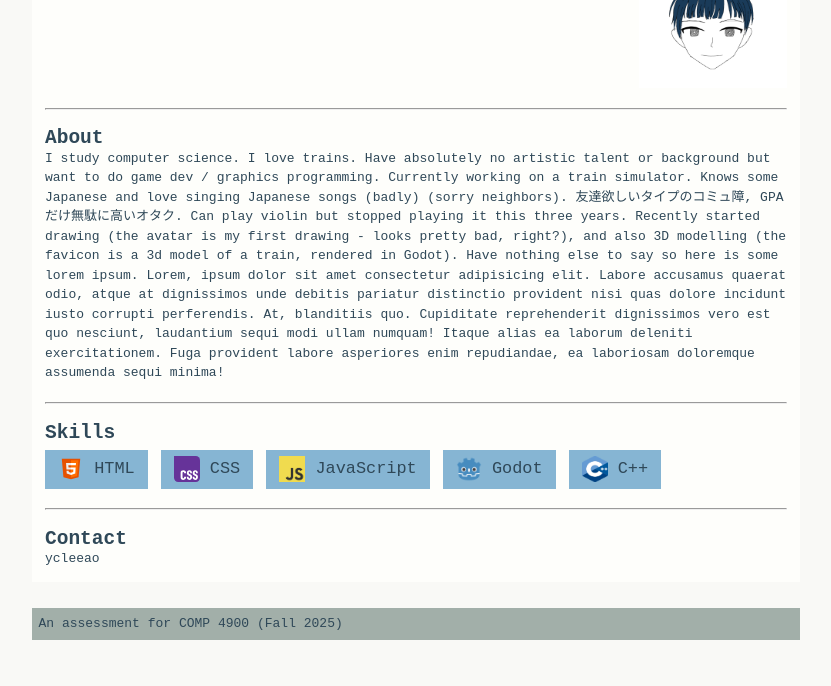
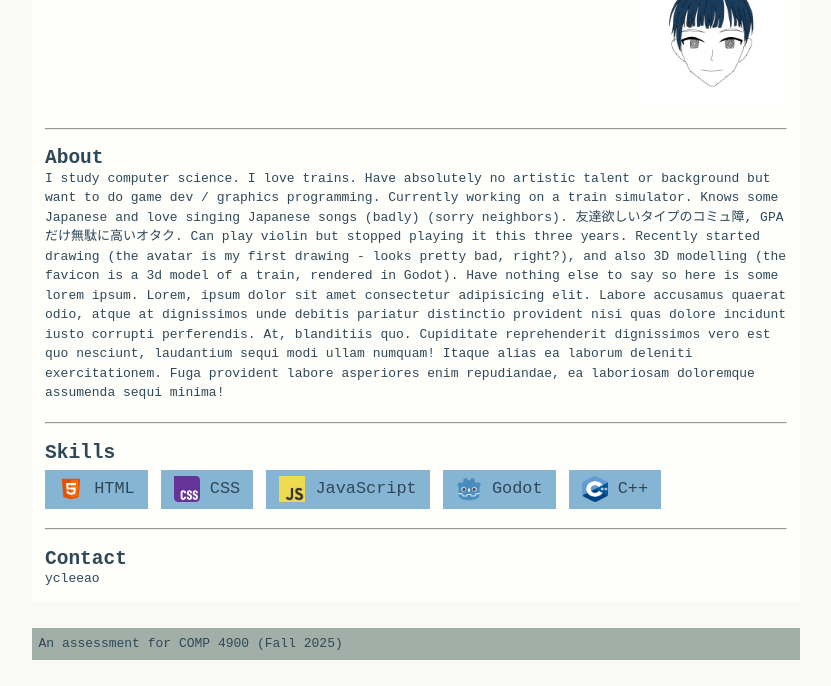
Before and after one commit to alanlovetrains/alanlovetrains.github.io, a plain HTML site: page index.html in a window 1280 px wide. Shown: the part 144-830 px from the top of the page, without its empty margins (224-1055 px from the left). Drawn offline with Linux system fonts and the light colour scheme.

Commit message:
fix avatar aspect ratio

```diff
--- a/index.html
+++ b/index.html
@@ -36,7 +36,7 @@
           <span>Year 2 CS Student in HKUST</span>
         </div>
         <!-- TODO 4: Add an avatar -->
-        <img id="avatar" width="128" height="128" src="assets/drawing.png" />
+        <img id="avatar" src="assets/drawing.png" />
       </section>
 
       <hr />
```
